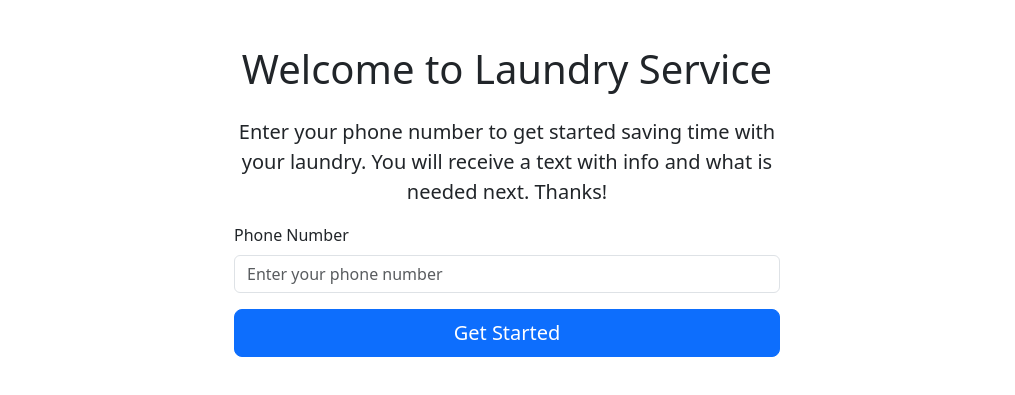
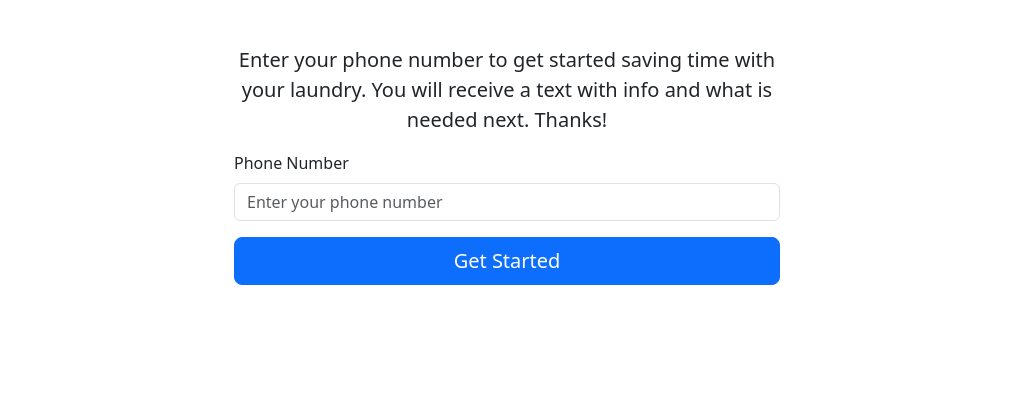
Before and after one commit to zach2017/soapboxcaddiephonedemo, a plain HTML site: page reserve.html in a window 1280 px wide. Shown: the part 201-596 px from the top of the page, without its empty margins (133-1148 px from the left). Drawn offline with nearby package versions, Linux system fonts and the light colour scheme.

Commit message:
Update reserve.html

```diff
--- a/reserve.html
+++ b/reserve.html
@@ -14,7 +14,6 @@
     <div class="container mt-5">
         <div class="row justify-content-center">
             <div class="col-lg-6">
-                <h1 class="text-center mb-4">Welcome to Laundry Service</h1>
                 <p class="lead text-center">Enter your phone number to get started saving time with your laundry. You will receive a text with info and what is needed next. Thanks!</p>
                 <form>
                     <div class="mb-3">
```
